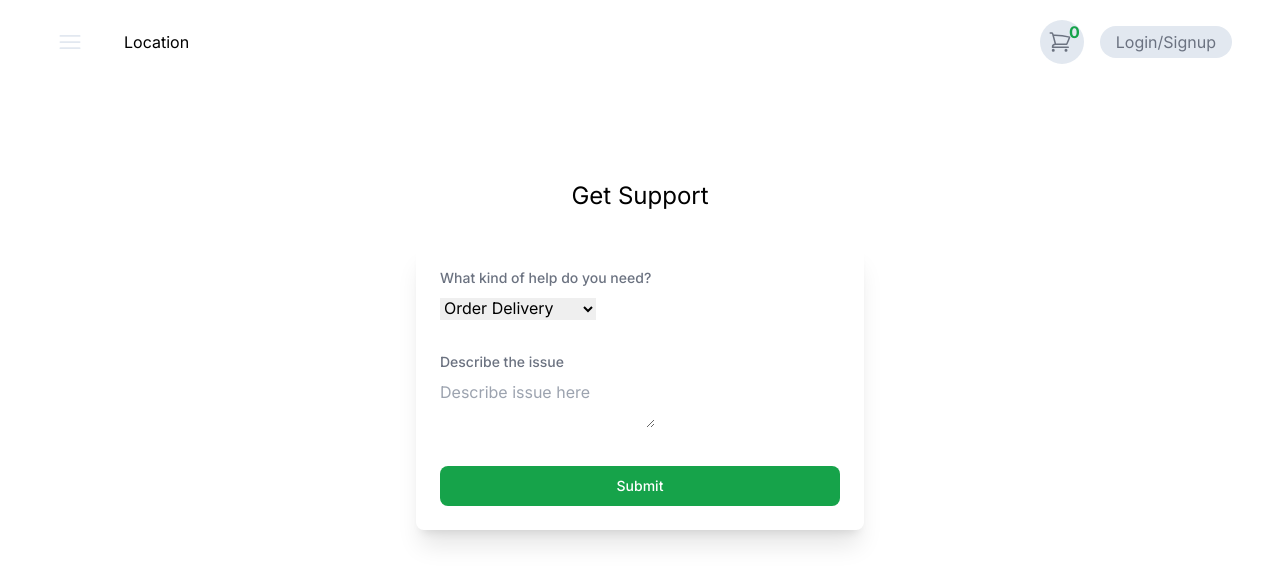
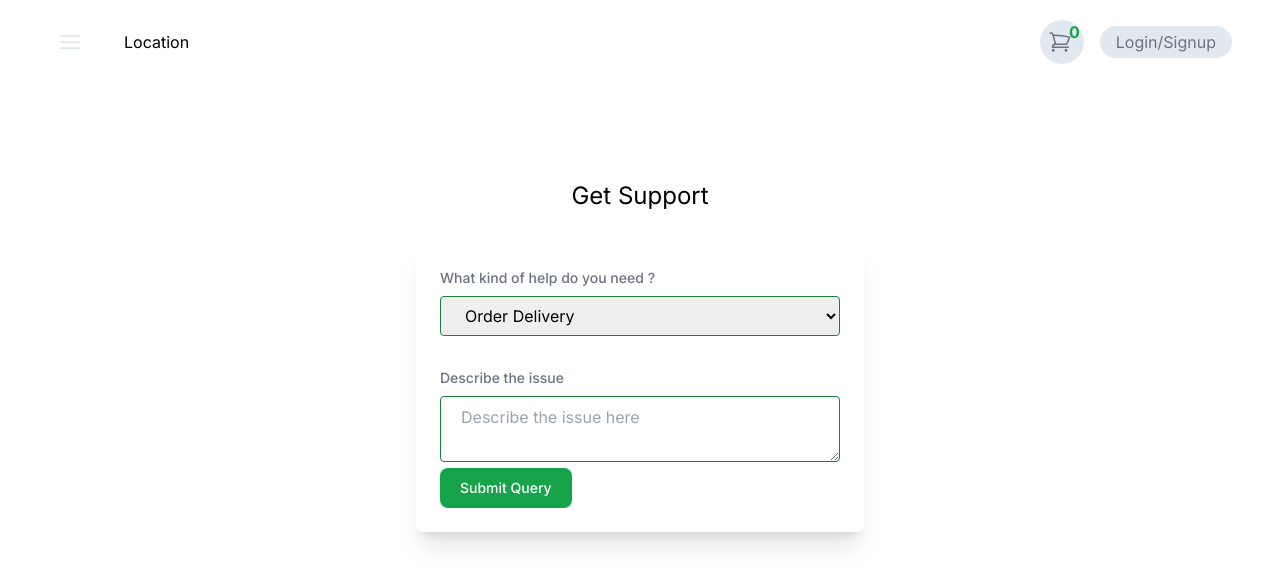
Before and after one commit to ZASFM/shon-immer, a Next.js app: page /user/help in a window 1280 px wide. Shown: the top 586 px of the page. Built offline with nearby package versions, Linux system fonts and the light colour scheme; a web font is replaced by a local one.

Commit message:
fix type

```diff
--- a/app/(user)/user/help/HelpRequestForm.tsx
+++ b/app/(user)/user/help/HelpRequestForm.tsx
@@ -1,4 +1,5 @@
 "use client";
+
 import React, { useState } from "react";
 import { MdOutlineQuestionMark } from "react-icons/md";
 
@@ -13,43 +14,46 @@ const HelpRequestForm = () => {
 
   const [helpType, SetHelpType] = useState("");
   const [descr, setDescr] = useState("");
+
   return (
     <form>
-      <div className="flex flex-col space-y-8">
-        <div>
-          <label className="form-label" htmlFor="category">
-            What kind of help do you need?
+      <div className="flex flex-col space-y-8 ">
+        <div className="">
+          <label htmlFor="category" className="form-label">
+            What kind of help do you need ?
           </label>
           <select
+            id="helpType"
+            className="form-input"
+            onChange={(e) => SetHelpType(e.target.value)}
             value={helpType}
-            onChange={(e) => SetHelpType(e.target.value)}
-            className="form-input"
-            id="category"
           >
-            {HelpType.map((help) => {
-              return <option key={help}>{help}</option>;
-            })}
+            {HelpType.map((help) => (
+              <option key={help}>{help}</option>
+            ))}
           </select>
         </div>
-        <div>
-          <label className="form-label" htmlFor="description">
+
+        <div className="">
+          <label htmlFor="description" className="form-label">
             Describe the issue
           </label>
           <textarea
+            rows={2}
+            className="form-input"
+            placeholder="Describe the issue here"
             value={descr}
             onChange={(e) => setDescr(e.target.value)}
-            rows={2}
-            placeholder="Describe issue here"
-            className="form-input"
           ></textarea>
         </div>
-        <button
-          type="submit"
-          className="text-white flex items-center justify-center bg-green-600 hover:bg-green-700 focus:ring-4  font-medium rounded-lg text-sm px-5 py-2.5 text-center"
-        >
-          <p>Submit</p>
-        </button>
       </div>
+
+      <button
+        type="submit"
+        className="text-white inline-flex items-center bg-green-600 hover:bg-green-700 focus:ring-4  font-medium rounded-lg text-sm px-5 py-2.5 text-center "
+      >
+        Submit Query
+      </button>
     </form>
   );
 };
--- a/app/(user)/user/help/page.tsx
+++ b/app/(user)/user/help/page.tsx
@@ -2,11 +2,11 @@ import HelpRequestForm from "./HelpRequestForm";
 
 const HelpPage = () => {
   return (
-    <div className="flex flex-col items-center justify-center space-y-8   my-24">
+    <div className="flex flex-col items-center justify-center space-y-8 my-24">
       <div>
-        <h2 className="text-2xl ">Get Support</h2>
+        <h2 className="text-2xl">Get Support</h2>
       </div>
-      <div className="w-full rounded-lg p-6  shadow-xl max-w-md   ">
+      <div className="w-full rounded-lg p-6 shadow-xl max-w-md">
         <HelpRequestForm />
       </div>
     </div>
--- a/app/globals.css
+++ b/app/globals.css
@@ -14,9 +14,9 @@ body{
        @apply w-full text-white bg-green-600 hover:bg-green-700 focus:ring-4 focus:outline-none focus:ring-green-300 font-medium rounded-lg text-sm px-5 py-2.5 text-center
    }
 
-   .from-input {
-      @apply w-full rounded-border border-green-700 px-5 py-2 focus:outline-none focus:ring-1 focus:ring-green-600 focus:border-transparent
-   }
+   .form-input {
+      @apply w-full rounded border border-green-700 px-5 py-2 focus:outline-none focus:ring-1 focus:ring-green-600 focus:border-transparent;
+    }
 
    .form-label{
       @apply block mb-2 text-sm font-medium text-gray-500
```
